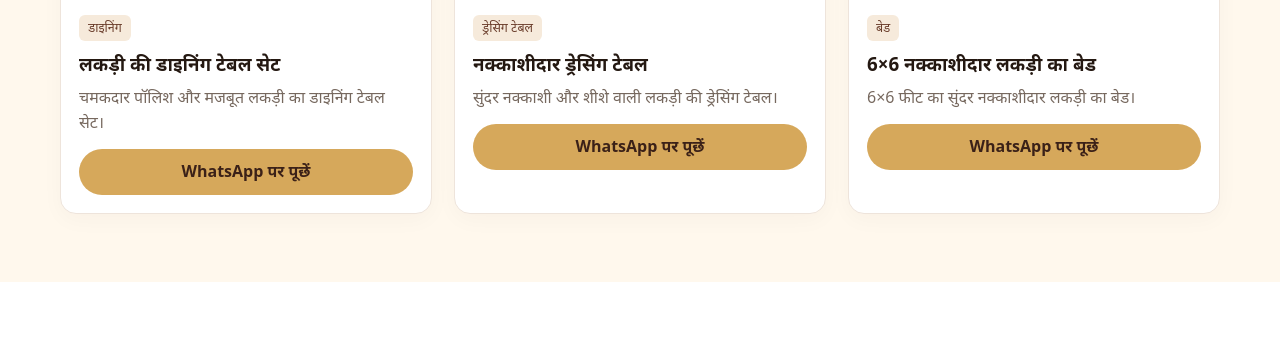
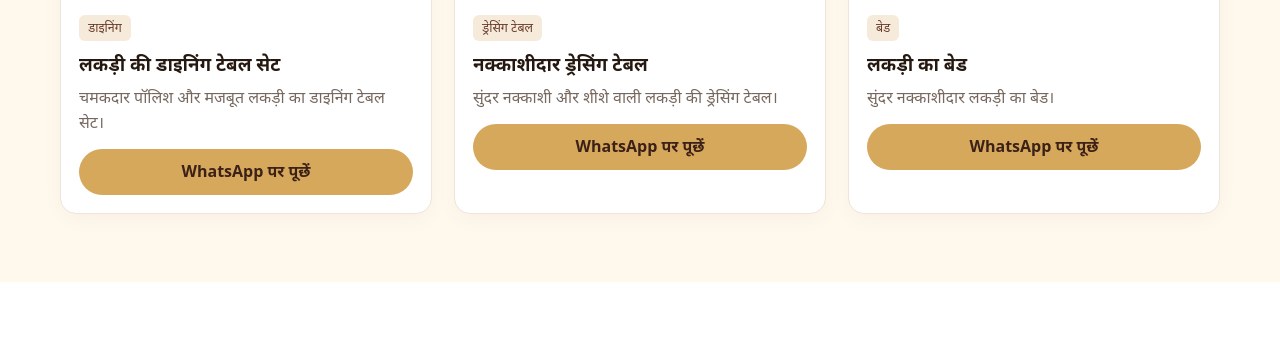
Before and after one commit to bhagrajpunar-ui/jagatamba-barmeri-furniture, a plain HTML site: page index.html in a window 1280 px wide. Shown: the part 1916-2263 px from the top of the page. Drawn offline with Linux system fonts and the light colour scheme; grey boxes are pictures that could not be loaded.

Commit message:
Correct bed product name and description

```diff
--- a/index.html
+++ b/index.html
@@ -49,7 +49,7 @@ const furniture = [
 
  {name:"नक्काशीदार ड्रेसिंग टेबल",category:"other",label:"ड्रेसिंग टेबल",description:"सुंदर नक्काशी और शीशे वाली लकड़ी की ड्रेसिंग टेबल।",image:"./IMG-20261126-WA0009.jpg"},
 
- {name:"6×6 नक्काशीदार लकड़ी का बेड",category:"bed",label:"बेड",description:"6×6 फीट का सुंदर नक्काशीदार लकड़ी का बेड।",image:"./IMG-20261126-WA0012.jpg"},
+ {name:"लकड़ी का बेड",category:"bed",label:"बेड",description:"सुंदर नक्काशीदार लकड़ी का बेड।",image:"./IMG-20261126-WA0012.jpg"},
 
 
 ];
```
